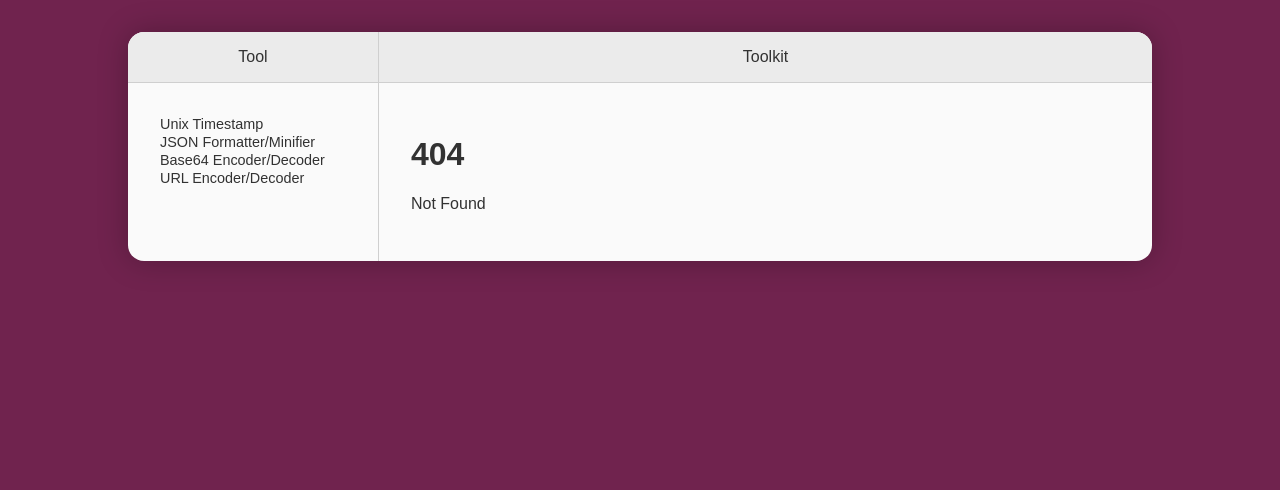
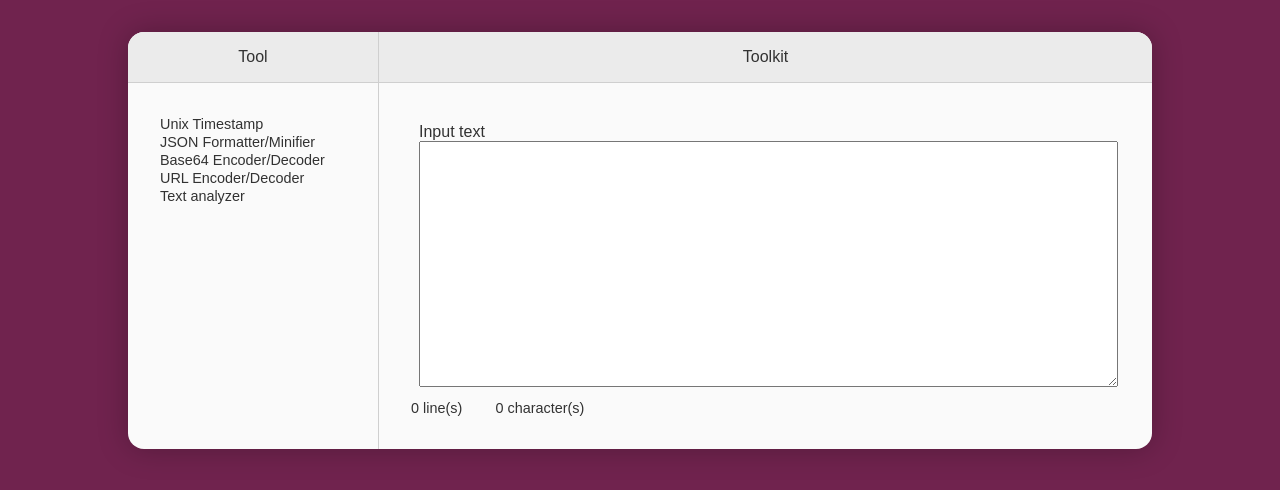
Before and after one commit to eliandoran/toolkit, a SvelteKit app: page /text-analyzer in a window 1280 px wide. Before the commit this address had no page. Shown: the top 490 px of the page. Built offline with nearby package versions, Linux system fonts and the light colour scheme.

Commit message:
Add tool to count lines & characters

```diff
--- a/src/routes/+layout.svelte
+++ b/src/routes/+layout.svelte
@@ -21,6 +21,10 @@
 
                     <li>
                         <a href="/url-encoder">URL Encoder/Decoder</a>
+                    </li>
+
+                    <li>
+                        <a href="/text-analyzer">Text analyzer</a>
                     </li>
                 </ul>
             </nav>
--- /dev/null
+++ b/src/routes/text-analyzer/+page.svelte
@@ -0,0 +1,41 @@
+<script>
+	import InputField from "$lib/components/input-field.svelte";
+
+    let text = "";
+    let numLines;
+    let numCharacters;
+
+    $: {
+        numLines = getNumLines(text);
+        numCharacters = text.length;
+    }
+
+    function getNumLines(text) {
+        if (text.length == 0) {
+            return 0;
+        }
+
+        return text.split("\n").length;
+    }
+</script>
+
+<InputField label="Input text">
+    <textarea bind:value={text}></textarea>
+</InputField>
+
+<div class="stats">
+    <span>{numLines} line(s)</span>
+    <span>{numCharacters} character(s)</span>
+</div>
+
+<style>
+    textarea {
+        width: 100%;
+        min-height: 30vh;
+    }
+
+    .stats > span {
+        margin-right: 2em;
+        font-size: 0.9em;
+    }
+</style>
```
